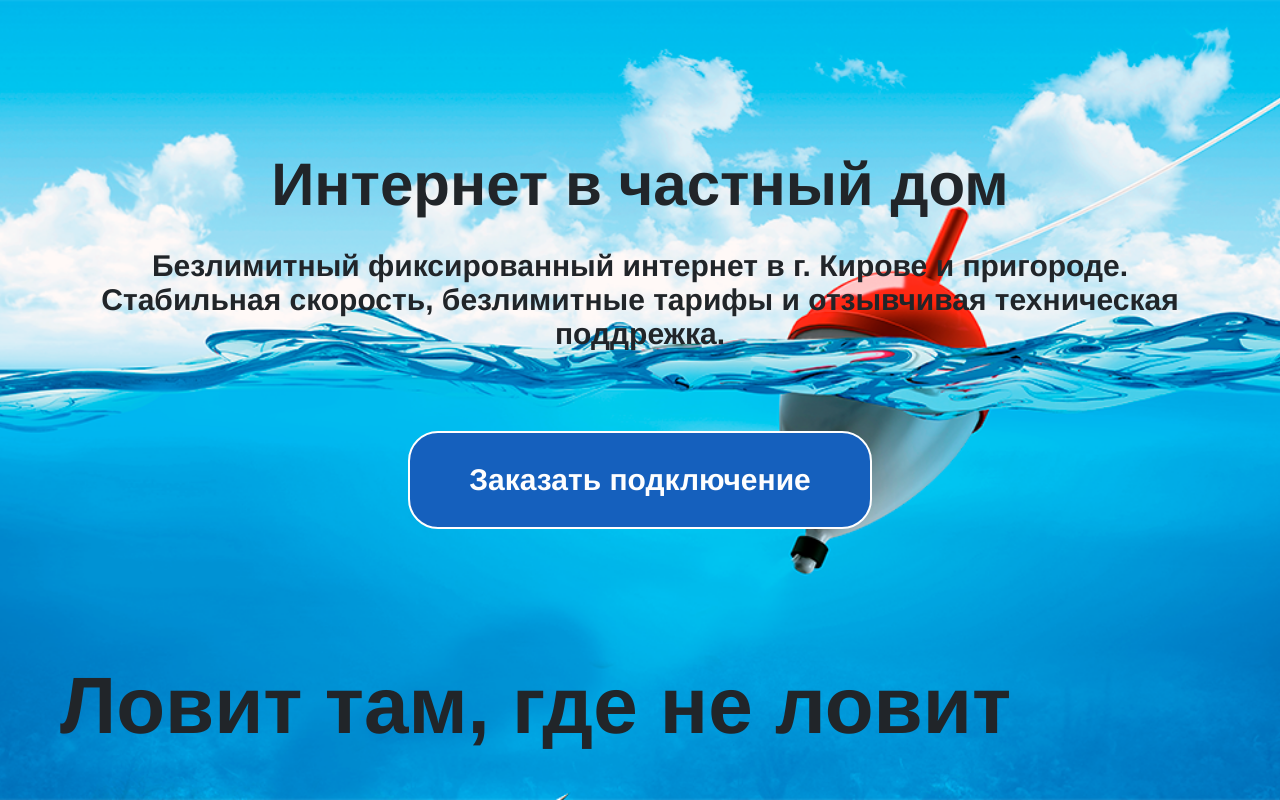
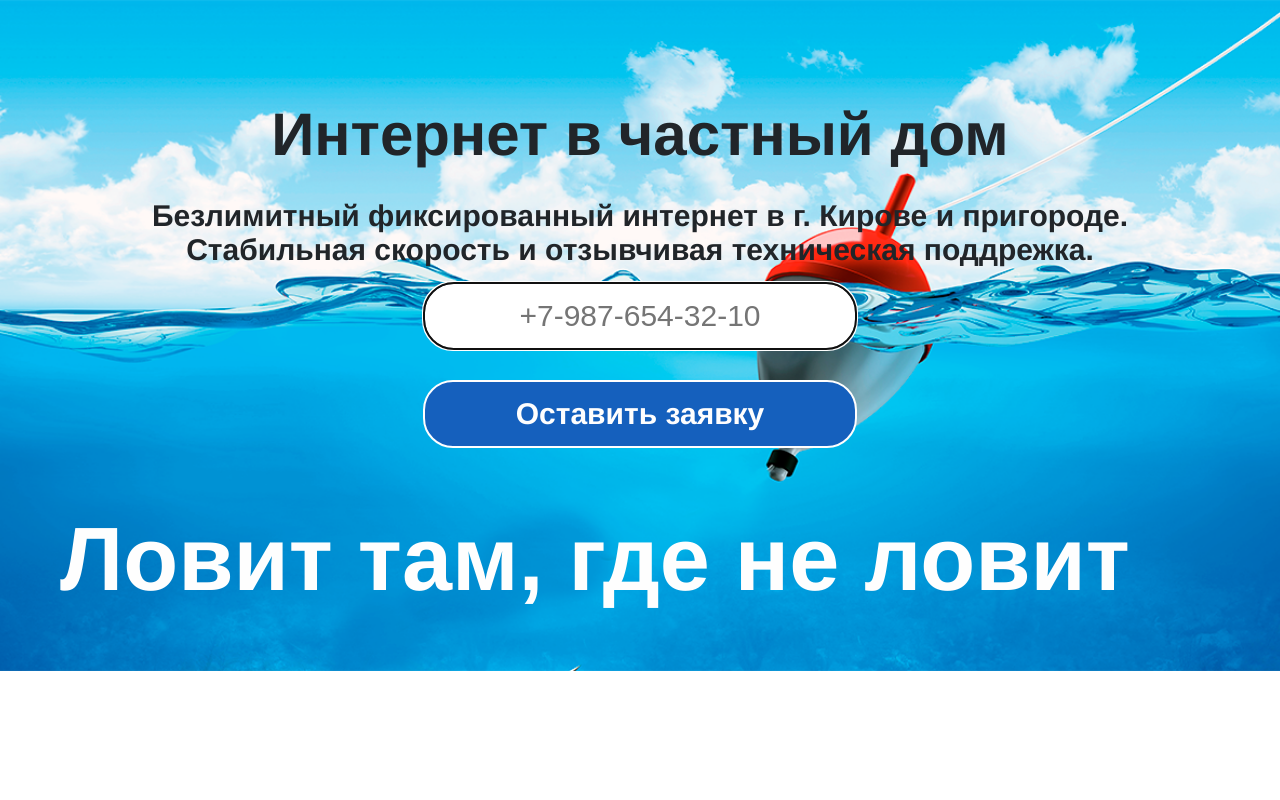
Before and after one commit to ds-vologdin/landing-gts, a Vue app: page / in a window 1280 px wide. Built offline with nearby package versions, Linux system fonts and the light colour scheme.

Commit message:
новый дизайн лендинга

```diff
--- a/src/App.vue
+++ b/src/App.vue
@@ -1,21 +1,15 @@
 <template>
   <div id="app">
-    <!-- <Header/>
-    <Main/> -->
     <Page/>
   </div>
 </template>
 
 <script>
-import Header from './components/Header.vue';
-import Main from './components/Main.vue';
 import Page from './components/Page.vue';
 
 export default {
   name: 'app',
   components: {
-    Header,
-    Main,
     Page,
   }
 };
--- a/src/components/Header.less
+++ /dev/null
@@ -1,31 +0,0 @@
-@import './brand.less';
-
-.header {
-  display: flex;
-  justify-content: center;
-  flex-wrap: wrap;
-  font-weight: @font-bold;
-  font-size: @font-big;
-  &__logo {
-    background: url('../assets/logo.svg') center no-repeat;
-    background-size: contain;
-    width: 212px;
-    height: 107px;
-    margin: 0 50px;
-  }
-  &__item {
-    margin: 10px auto;
-    color: @black;
-    text-decoration: none;
-    @media (min-width: @width-container-pc){
-      margin: 35px 50px;
-    }
-    &:hover {
-      color: @blackest;
-    }
-  }
-}
-
-.phone {
-  margin: 15px 50px;
-}
--- a/src/components/Header.vue
+++ /dev/null
@@ -1,19 +0,0 @@
-<template>
-  <div id="Header" class='header'>
-    <div class='header__logo'/>
-    <a class='header__item' href='#advantages'>Наши преимущества</a>
-    <a class='header__item' href='#contact'>Контакты</a>
-    <a class='header__item phone' href='tel:+78332226333'>
-      <div class='phone__label'>Позвонить нам</div>
-      <div class='phone__number'>22-63-33</div>
-    </a>
-  </div>
-</template>
-
-<script>
-import './Header.less';
-
-export default {
-  name: 'Header',
-};
-</script>
--- a/src/components/Main.less
+++ /dev/null
@@ -1,52 +0,0 @@
-@import './brand.less';
-
-.main {
-  &__baner {
-    display: flex;
-    flex-wrap: wrap-reverse;
-    justify-content: center;
-    @media (min-width: @width-container-pc){
-      margin: 50px auto;
-    }
-    &-0 {
-      background: url('../assets/tagline0.png') center no-repeat;
-      background-size: contain;
-      height: 250px;
-      width: 350px;
-      @media (min-width: @width-container-pc){
-        height: 340px;
-        width: 480px;
-      }
-    }
-    &-1 {
-      background: url('../assets/tagline1.png') center no-repeat;
-      background-size: contain;
-      height: 250px;
-      width: 350px;
-      @media (min-width: @width-container-pc){
-        height: 340px;
-        width: 480px;
-      }
-    }
-  }
-}
-
-.advantages {
-  display: flex;
-  justify-content: center;
-  flex-wrap: wrap;
-  font-weight: @font-bold;
-  font-size: @font-big;
-  &__item {
-    margin: 15px 10px;
-    width: 250px;
-    max-height: 150px;
-    padding: 50px;
-    vertical-align: middle;
-    border: 2px solid @black;
-    border-radius: 15px;
-    @media (min-width: @width-container-pc) {
-      margin: 30px 50px;
-    }
-  }
-}
--- a/src/components/Main.vue
+++ /dev/null
@@ -1,22 +0,0 @@
-<template>
-  <div id="Main" class='main'>
-    <div class='main__baner'>
-      <div class="main__baner-0"/>
-      <div class="main__baner-1"/>
-    </div>
-    <div id='advantages' class="main__advantages advantages">
-      <div class="advantages__item">Стабильная скорость</div>
-      <div class="advantages__item">Качественная связь</div>
-      <div class="advantages__item">Отзывчивая тех. поддрежка</div>
-      <div class="advantages__item">Безлимитные тарифы</div>
-    </div>
-  </div>
-</template>
-
-<script>
-import './Main.less';
-
-export default {
-  name: 'Main',
-};
-</script>
--- a/src/components/Page.less
+++ b/src/components/Page.less
@@ -4,9 +4,6 @@
   background: url('../assets/480px.png') center no-repeat;
   background-size: cover;
   color: @blackest;
-  @media (min-width: @width-container-pc) {
-    height: 800px;
-  }
   @media (min-width: 480px+1px) {
     background: url('../assets/768px.png') center no-repeat;
     background-size: cover;
@@ -22,7 +19,7 @@
     margin: 0 15px;
     @media (min-width: @width-container-pc) {
       font-size: @font-bigest;
-      padding-top: 150px;
+      padding-top: 100px;
     }
   }
   &__text {
@@ -41,33 +38,40 @@
     }
   }
   &__slogan {
-    display: block;
     font-size: @font-big;
     font-weight: @font-bold;
     margin-top: 10px;
     padding-bottom: 15px;
+    color: @white;
     @media (min-width: @width-container-pc) {
-      display: block;
-      font-size: @font-big-big;
+      font-size: @font-slogan;
       font-weight: @font-bold;
-      position: absolute;
-      left: 60px;
-      top: 650px;
+      margin: 60px 60px 0 60px;
+      padding-bottom: 60px;
+      text-align: left;
     }
   }
   &__button {
-    width: 200px;
-    padding: 30px;
+    width: @width-button-mob;
+    padding: 15px;
     color: @white;
     font-size: @font-big;
     font-weight: @font-bold;
     background-color: @blue;
     border-radius: 30px;
-    margin: 80px auto;
+    margin: 30px auto;
     transition: all 300ms ease;
     border: 2px solid @white;
+    &--not-active {
+      background-color: @blue-deep;
+      &:hover {
+        background-color:  @blue-deep;
+        cursor: pointer;
+        transform: none;
+      }
+    }
     @media (min-width: @width-container-pc) {
-      width: 400px;
+      width: @width-button-pc;
     }
     &:hover {
       background-color:  @blue-deep;
@@ -75,4 +79,33 @@
       transform: scale(1.02);
     }
   }
+  &__button-not-active {
+    width: @width-button-mob;
+    padding: 15px;
+    color: @white;
+    font-size: @font-big;
+    font-weight: @font-bold;
+    background-color: @dark-blue;
+    border-radius: 30px;
+    margin: 30px auto;
+    border: 2px solid @white;
+    @media (min-width: @width-container-pc) {
+      width: @width-button-pc;
+    }
+  }
+  &__input {
+    font-size: 25px;
+    margin-top: 15px;
+    padding: 15px;
+    text-align: center;
+    border-radius: 30px;
+    width: @width-button-mob;
+    @media (min-width: @width-container-pc) {
+      width: @width-button-pc;
+      font-size: @font-big;
+    }
+  }
+  &__error {
+    margin-top: 10px;
+  }
 }
--- a/src/components/Page.vue
+++ b/src/components/Page.vue
@@ -1,12 +1,19 @@
 <template>
   <div id="Page" class='page'>
-    <!-- <div class="page__logo"/> -->
     <div class='page__header'>Интернет в частный дом</div>
     <div class="page__text">
       <div class="page__text-item-main">Безлимитный фиксированный интернет в г. Кирове и пригороде.</div>
-      <div class="page__text-item-addition">Стабильная скорость, безлимитные тарифы и отзывчивая техническая поддрежка.</div>
+      <div class="page__text-item-addition">Стабильная скорость и отзывчивая техническая поддрежка.</div>
     </div>
-    <div class="page__button">Заказать подключение</div>
+    <input class='page__input' v-model='phone' v-if='!isSend'
+           type="tel" id="phone" name="phone"
+           placeholder="+7-987-654-32-10" autofocus/>
+   <input class='page__input' v-model='phone' v-if='isSend'
+          type="tel" id="phone" name="phone"
+          placeholder="+7-987-654-32-10" readonly/>
+    <div class='page__error' v-if='isShowError'>Не верный номер. Введите телефона в следующем формате +7-987-654-32-10</div>
+    <div class="page__button" v-on:click='sendPhone' v-if='!isSend'>Оставить заявку</div>
+    <div class="page__button-not-active" v-if='isSend'>Заявка отправлена</div>
     <div class="page__slogan">Ловит там, где не ловит</div>
   </div>
 </template>
@@ -16,5 +23,56 @@ import './Page.less';
 
 export default {
   name: 'Page',
+  data: () => ({
+    phone: '',
+    isSend: false,
+    isPhoneValid: true,
+    isShowError: false,
+  }),
+  methods: {
+    sendPhone: function() {
+      console.log('send phone', this.phone);
+      const re = /^((8|\+7)[\- ]?)?(\(?\d{3}\)?[\- ]?)?[\d\- ]{7,10}$/;
+      this.isPhoneValid = re.test(this.phone);
+      if (this.isPhoneValid) {
+        const data = {
+          phone: this.phone,
+          landing: 'landing fish',
+        }
+        send_phone(data);
+        this.isSend = true;
+        this.isShowError = false;
+      } else {
+        this.isShowError = true;
+        console.log('phone not valid', this.phone);
+      }
+    }
+  },
 };
+
+
+const HOST = 'http://127.0.0.1:3000/landing/message/';
+const send_phone = (data) => fetch(
+  HOST,
+  {
+    method: 'post',
+    headers: {
+      "Content-type": "application/json; charset=UTF-8",
+    },
+    body: JSON.stringify(data)
+  }
+).then(respone => {
+  console.log(respone);
+  if (respone.status === 200) {
+    console.log('всё ОК, номер отправили');
+    return Promise.resolve()
+  }
+  return Promise.reject(respone.json())
+}).then(
+  (result) => {console.log('ok');},
+  (error) => {
+    console.log('Показать сообщение об ошибке');
+    console.log(error);
+  }
+);
 </script>
--- a/src/components/brand.less
+++ b/src/components/brand.less
@@ -5,14 +5,18 @@
 @blackest: #212529;
 @blue: #1560bd;
 @blue-deep: #005ed2;
+@dark-blue: #004ba8;
 
 
 @font-bold: 900;
 @font-normal: 400;
 
 @font-big-big: 80px;
+@font-slogan: 90px;
 @font-bigest: 60px;
 @font-big: 30px;
 @font-medium: 20px;
 
 @width-container-pc: 980px;
+@width-button-pc: 400px;
+@width-button-mob: 200px;
```
Also changed, not shown: 1 other file (tests, documents, lock files or other folders).
